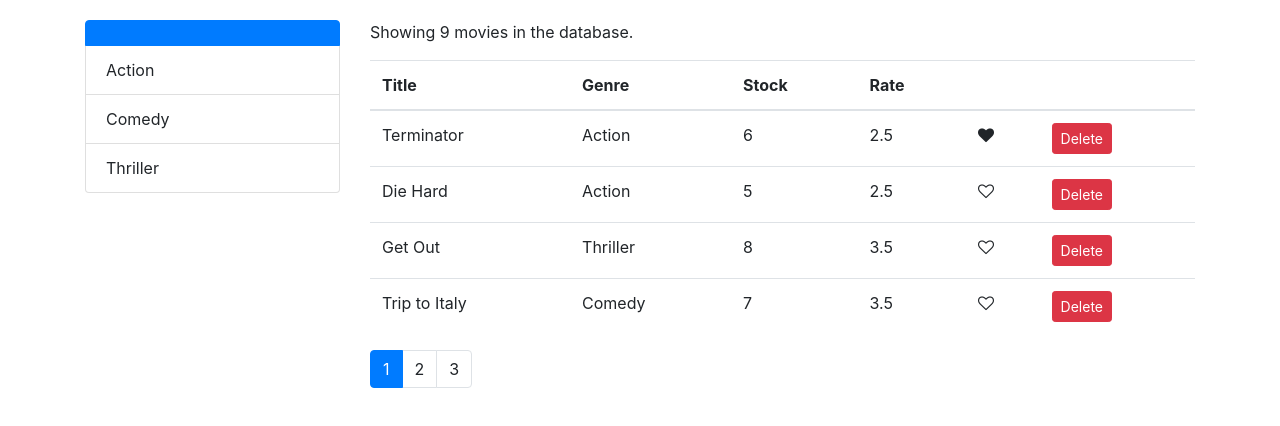
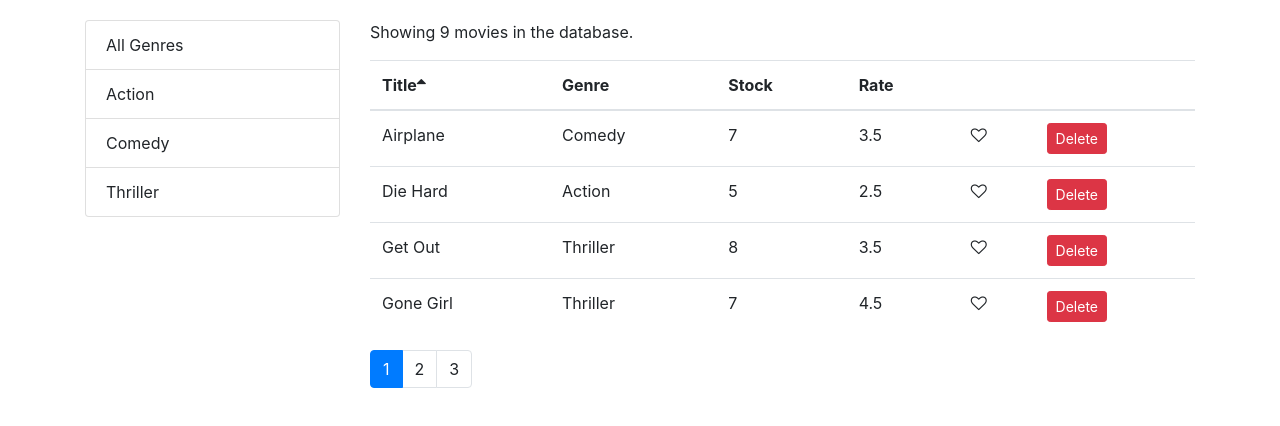
Before and after one commit to kapilgupta101292/vidly, a React (Create React App) app: page / in a window 1280 px wide. Shown: the top 426 px of the page. Built offline with nearby package versions, Linux system fonts and the light colour scheme.

Commit message:
Added Sorting Funtionality and did refactoring

```diff
--- a/src/components/common/like.jsx
+++ b/src/components/common/like.jsx
@@ -1,14 +1,14 @@
-import React, { Component } from "react";
+import React from "react";
 
-const Like = (props) => {
+const Like = ({ liked, onClick }) => {
   let classes = "fa fa-heart";
-  if (!props.liked) {
+  if (!liked) {
     classes += "-o";
   }
   return (
     <div>
       <i
-        onClick={props.onClick}
+        onClick={onClick}
         className={classes}
         aria-hidden="true"
         style={{ cursor: "pointer" }}
--- a/src/components/common/listGroup.jsx
+++ b/src/components/common/listGroup.jsx
@@ -1,5 +1,4 @@
 import React from "react";
-import { getGenres } from "../../services/fakeGenreService";
 
 export default function ListGroup(props) {
   const {
--- a/src/components/common/pagination.jsx
+++ b/src/components/common/pagination.jsx
@@ -2,8 +2,7 @@ import _ from "lodash";
 import React from "react";
 import PropTypes from "prop-types";
 
-const Pagination = (props) => {
-  const { itemsCount, pageSize, currentPage, onPageChange } = props;
+const Pagination = ({ itemsCount, pageSize, currentPage, onPageChange }) => {
   const pagesCount = Math.ceil(itemsCount / pageSize);
   if (pagesCount === 1) return null;
   const pages = _.range(1, pagesCount + 1);
--- /dev/null
+++ b/src/components/common/table.jsx
@@ -0,0 +1,14 @@
+import React from "react";
+import TableHeader from "./tableHeader";
+import TableBody from "./tableBody";
+
+const Table = ({ columns, sortColumn, onSort, data }) => {
+  return (
+    <table className="table">
+      <TableHeader columns={columns} sortColumn={sortColumn} onSort={onSort} />
+      <TableBody data={data} columns={columns} />
+    </table>
+  );
+};
+
+export default Table;
--- /dev/null
+++ b/src/components/common/tableBody.jsx
@@ -0,0 +1,31 @@
+import React, { Component } from "react";
+import _ from "lodash";
+export default class TableBody extends Component {
+  renderCell = (item, column) => {
+    if (column.content) {
+      return column.content(item);
+    } else {
+      return _.get(item, column.path);
+    }
+  };
+
+  createKey = (item, column) => {
+    return item._id + (column.path || column.key);
+  };
+  render() {
+    const { data, columns } = this.props;
+    return (
+      <tbody>
+        {data.map((item) => (
+          <tr key={item._id}>
+            {columns.map((column) => (
+              <td key={this.createKey(item, column)}>
+                {this.renderCell(item, column)}
+              </td>
+            ))}
+          </tr>
+        ))}
+      </tbody>
+    );
+  }
+}
--- /dev/null
+++ b/src/components/common/tableHeader.jsx
@@ -0,0 +1,41 @@
+import React, { Component } from "react";
+
+class TableHeader extends Component {
+  raiseSort = (path) => {
+    const sortColumn = { ...this.props.sortColumn };
+    if (sortColumn.path === path) {
+      sortColumn.order = sortColumn.order === "asc" ? "desc" : "asc";
+    } else {
+      sortColumn.path = path;
+      sortColumn.order = "asc";
+    }
+    this.props.onSort(sortColumn);
+  };
+
+  renderSortIcon = (column) => {
+    const { sortColumn } = this.props;
+    if (!column.path || column.path !== sortColumn.path) return null;
+    if (sortColumn.order === "asc") return <i className="fa fa-sort-asc"></i>;
+    if (sortColumn.order === "desc") return <i className="fa fa-sort-desc"></i>;
+  };
+  render() {
+    return (
+      <thead>
+        <tr>
+          {this.props.columns.map((column) => (
+            <th
+              className="clickable"
+              key={column.path || column.key}
+              onClick={() => this.raiseSort(column.path)}
+            >
+              {column.label}
+              {this.renderSortIcon(column)}
+            </th>
+          ))}
+        </tr>
+      </thead>
+    );
+  }
+}
+
+export default TableHeader;
--- a/src/components/movie.jsx
+++ b/src/components/movie.jsx
@@ -1,10 +1,11 @@
 import React, { Component } from "react";
 import { getMovies } from "../services/fakeMovieService";
 import { getGenres } from "../services/fakeGenreService";
-import Like from "./common/like";
 import Pagination from "./common/pagination";
 import { paginate } from "../utils/paginate";
 import ListGroup from "./common/listGroup";
+import MoviesTable from "./moviesTable";
+import _ from "lodash";
 
 export default class Movie extends Component {
   state = {
@@ -12,14 +13,15 @@ export default class Movie extends Component {
     genres: [],
     pageSize: 4,
     currentPage: 1,
-    selectedItem: "All Genres",
+    selectedGenre: null,
+    sortColumn: { path: "title", order: "asc" },
   };
 
   componentDidMount() {
-    console.log("Hello");
+    const genres = [{ _id: "", name: "All Genres" }, ...getGenres()];
     this.setState({
       movies: getMovies(),
-      genres: ["All Genres", ...getGenres()],
+      genres,
     });
   }
 
@@ -48,8 +50,35 @@ export default class Movie extends Component {
 
   handleGenreSelect = (genre) => {
     this.setState({
-      selectedItem: genre,
+      selectedGenre: genre,
+      currentPage: 1,
     });
+  };
+
+  handleSort = (sortColumn) => {
+    this.setState({
+      sortColumn,
+    });
+  };
+
+  getPagedData = () => {
+    const {
+      pageSize,
+      currentPage,
+      movies: allMovies,
+      selectedGenre,
+      sortColumn,
+    } = this.state;
+
+    const filtered =
+      selectedGenre && selectedGenre._id
+        ? allMovies.filter((m) => m.genre._id === selectedGenre._id)
+        : allMovies;
+
+    const sorted = _.orderBy(filtered, [sortColumn.path], [sortColumn.order]);
+
+    const movies = paginate(sorted, currentPage, pageSize);
+    return { totalCount: filtered.length, data: movies };
   };
 
   renderTable() {
@@ -57,63 +86,35 @@ export default class Movie extends Component {
     const {
       pageSize,
       currentPage,
-      movies: allMovies,
       genres,
-      selectedItem,
+      selectedGenre,
+      sortColumn,
     } = this.state;
 
     if (count === 0) return <p>There are no movies in database !</p>;
-    const movies = paginate(allMovies, currentPage, pageSize);
+
+    const { totalCount, data: movies } = this.getPagedData();
 
     return (
       <div className="row">
         <div className="col-3">
           <ListGroup
             items={genres}
-            selectedItem={selectedItem}
+            selectedItem={selectedGenre}
             onItemSelect={this.handleGenreSelect}
           />
         </div>
         <div className="col">
-          <p>Showing {count} movies in the database.</p>
-          <table className="table">
-            <thead>
-              <tr>
-                <th scope="col">Title</th>
-                <th scope="col">Genre</th>
-                <th scope="col">Stock</th>
-                <th scope="col">Rate</th>
-                <th scope="col"></th>
-                <th scope="col"></th>
-              </tr>
-            </thead>
-            <tbody>
-              {movies.map((movie) => (
-                <tr key={movie._id}>
-                  <td>{movie.title}</td>
-                  <td>{movie.genre.name}</td>
-                  <td>{movie.numberInStock}</td>
-                  <td>{movie.dailyRentalRate}</td>
-                  <td>
-                    <Like
-                      liked={movie.liked}
-                      onClick={() => this.handleLike(movie)}
-                    />
-                  </td>
-                  <td>
-                    <button
-                      onClick={() => this.handleDelete(movie)}
-                      className="btn btn-danger btn-sm"
-                    >
-                      Delete
-                    </button>
-                  </td>
-                </tr>
-              ))}
-            </tbody>
-          </table>
+          <p>Showing {totalCount} movies in the database.</p>
+          <MoviesTable
+            movies={movies}
+            sortColumn={sortColumn}
+            onLike={this.handleLike}
+            onDelete={this.handleDelete}
+            onSort={this.handleSort}
+          />
           <Pagination
-            itemsCount={count}
+            itemsCount={totalCount}
             pageSize={pageSize}
             currentPage={currentPage}
             onPageChange={this.handlePageChange}
--- /dev/null
+++ b/src/components/moviesTable.jsx
@@ -0,0 +1,45 @@
+import React, { Component } from "react";
+import Like from "./common/like";
+import Table from "./common/table";
+
+class MoviesTable extends Component {
+  columns = [
+    { path: "title", label: "Title" },
+    { path: "genre.name", label: "Genre" },
+    { path: "numberInStock", label: "Stock" },
+    { path: "dailyRentalRate", label: "Rate" },
+    {
+      key: "like",
+      content: (movie) => (
+        <Like liked={movie.liked} onClick={() => this.props.onLike(movie)} />
+      ),
+    },
+    {
+      key: "delete",
+      content: (movie) => (
+        <button
+          onClick={() => this.props.onDelete(movie)}
+          className="btn btn-danger btn-sm"
+        >
+          Delete
+        </button>
+      ),
+    },
+  ];
+  state = {};
+
+  render() {
+    const { movies, sortColumn, onSort } = this.props;
+
+    return (
+      <Table
+        columns={this.columns}
+        data={movies}
+        sortColumn={sortColumn}
+        onSort={onSort}
+      />
+    );
+  }
+}
+
+export default MoviesTable;
--- a/src/index.css
+++ b/src/index.css
@@ -12,3 +12,7 @@ code {
   font-family: source-code-pro, Menlo, Monaco, Consolas, "Courier New",
     monospace;
 }
+
+.clickable {
+  cursor: pointer;
+}
```
